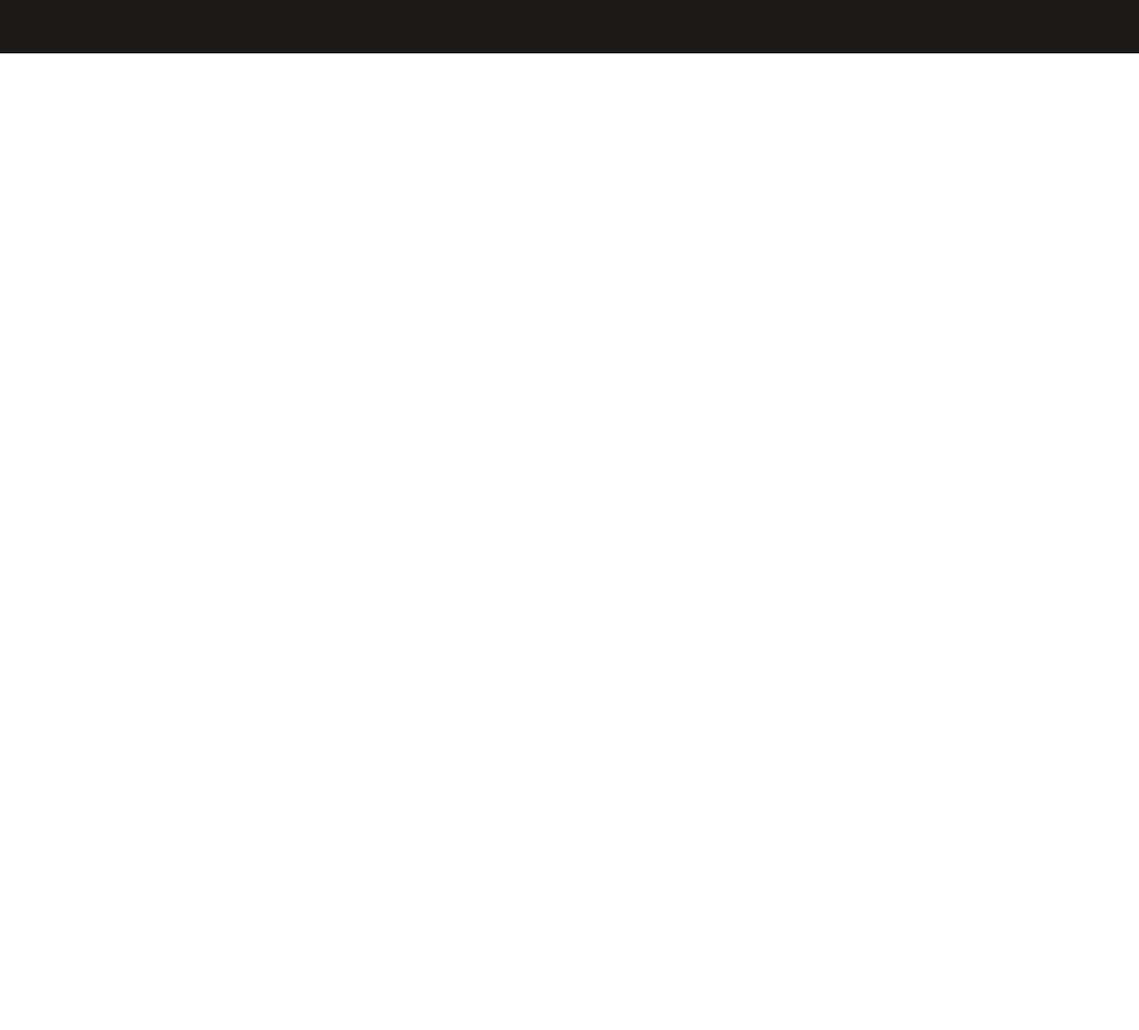
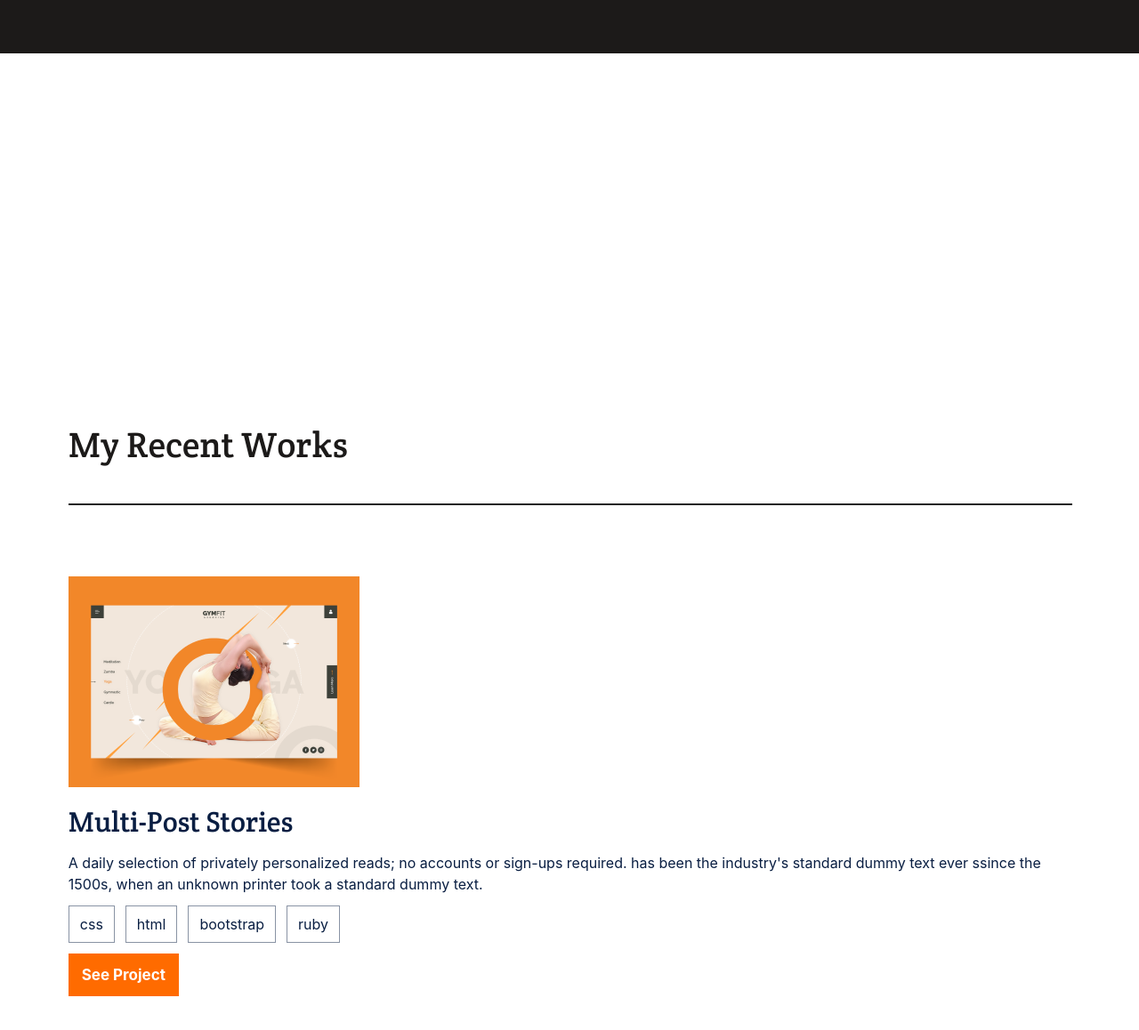
Before and after one commit to IvanLudick/Portfolio, a website: page index.html in a window 1280 px wide. Shown: the part 988-2146 px from the top of the page at 89% size. Before the commit the page ends 1048 px from the top, so only its background shows below. Drawn offline with Linux system fonts and the light colour scheme.

Commit message:
Multi-Post Stories added in "Work section"

```diff
--- a/index.html
+++ b/index.html
@@ -24,7 +24,7 @@
 
     </header>
 
-    <section class="headline">
+    <section id="headline">
 
       <div class="back-img"></div>
 
@@ -49,5 +49,39 @@
 
     </section>
 
+    <section id="work">
+      <h3>My Recent Works</h3>
+
+      <span class="seperation"></span>
+
+      <div>
+
+        <img src="images\multi-post Stories.png">
+
+        <div class="multi-post-descript">
+
+          <h4>Multi-Post Stories</h4>
+
+          <p>
+            A daily selection of privately personalized reads; no accounts or sign-ups required.
+            has been the industry's standard dummy text ever ssince the 1500s,
+            when an unknown printer took a standard dummy text.
+          </p>
+
+          <ul>
+            <li>css</li>
+            <li>html</li>
+            <li>bootstrap</li>
+            <li>ruby</li>
+          </ul>
+
+          <button>See Project</button>
+
+        </div>
+
+      </div>
+
+    </section>
+
   </body>
 </html>
--- a/styles.css
+++ b/styles.css
@@ -33,10 +33,7 @@ body {
   font-weight: 700;
   font-size: 18px;
   line-height: 20px;
-  flex-direction: row;
-  align-items: center;
   padding: 10px 12px;
-  width: 100px;
   font-family: 'Roboto', sans-serif;
   color: #fff;
 }
@@ -65,7 +62,7 @@ a {
   text-decoration: none;
 }
 
-.headline {
+#headline {
   display: flex;
   flex-direction: column;
   background-color: #1c1a19;
@@ -113,3 +110,77 @@ h2 {
   left: 65%;
   top: 46%;
 }
+
+#work {
+  display: flex;
+  flex-direction: column;
+  padding: 30% 6% 25% 6%;
+}
+
+h3,
+h4 {
+  font-family: 'Crete Round', sans-serif;
+  font-style: normal;
+  font-weight: 400;
+}
+
+h3 {
+  font-size: 40px;
+  line-height: 52px;
+  color: #1C1A19;
+  margin-top: 30px;
+}
+
+.seperation {
+  height: 0px;
+  width: 100%;
+  border: 1px solid #212121;
+  margin-bottom: 80px;
+}
+
+h4 {
+  font-size: 32px;
+  line-height: 44px;
+  color: #091E42;
+  margin: 10px 0 0 0;
+}
+
+.multi-post-descript {
+  display: flex;
+  flex-direction: column;
+  gap: 12px;
+}
+
+.multi-post-descript p {
+  color: #091E42;
+  font-family: 'Inter', sans-serif;
+  line-height: 24px;
+  margin: 0;
+}
+
+.multi-post-descript ul {
+  margin: 0;
+  display: flex;
+  align-items: center;
+  gap: 12px;
+  padding: 0;
+}
+
+.multi-post-descript li {
+  list-style: none;
+  font-family: 'Inter', sans-serif;
+  border: 1px solid #8993A4;
+  padding: 10px 12px;
+  color: #091E42;
+}
+
+.multi-post-descript button {
+  height: 48px;
+  width: 124px;
+  background: #FF6B00;
+  border: none;
+  color: #fff;
+  font-family: 'Inter', sans-serif;
+  font-weight: 700;
+  font-size: 17px;
+}
```
Also changed, not shown: images/aboutme mobile.png (added), images/cards img.png (added), images/multi-post Stories.png (added).
